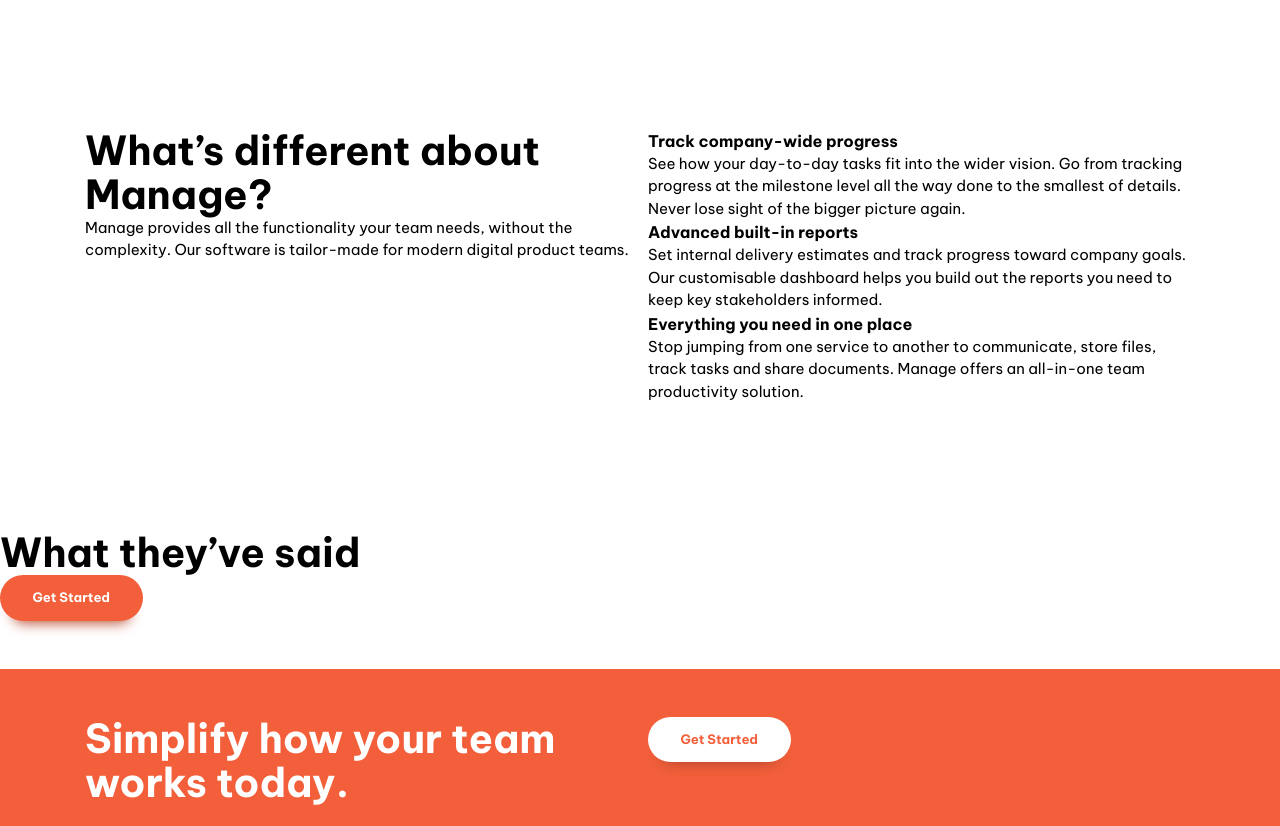
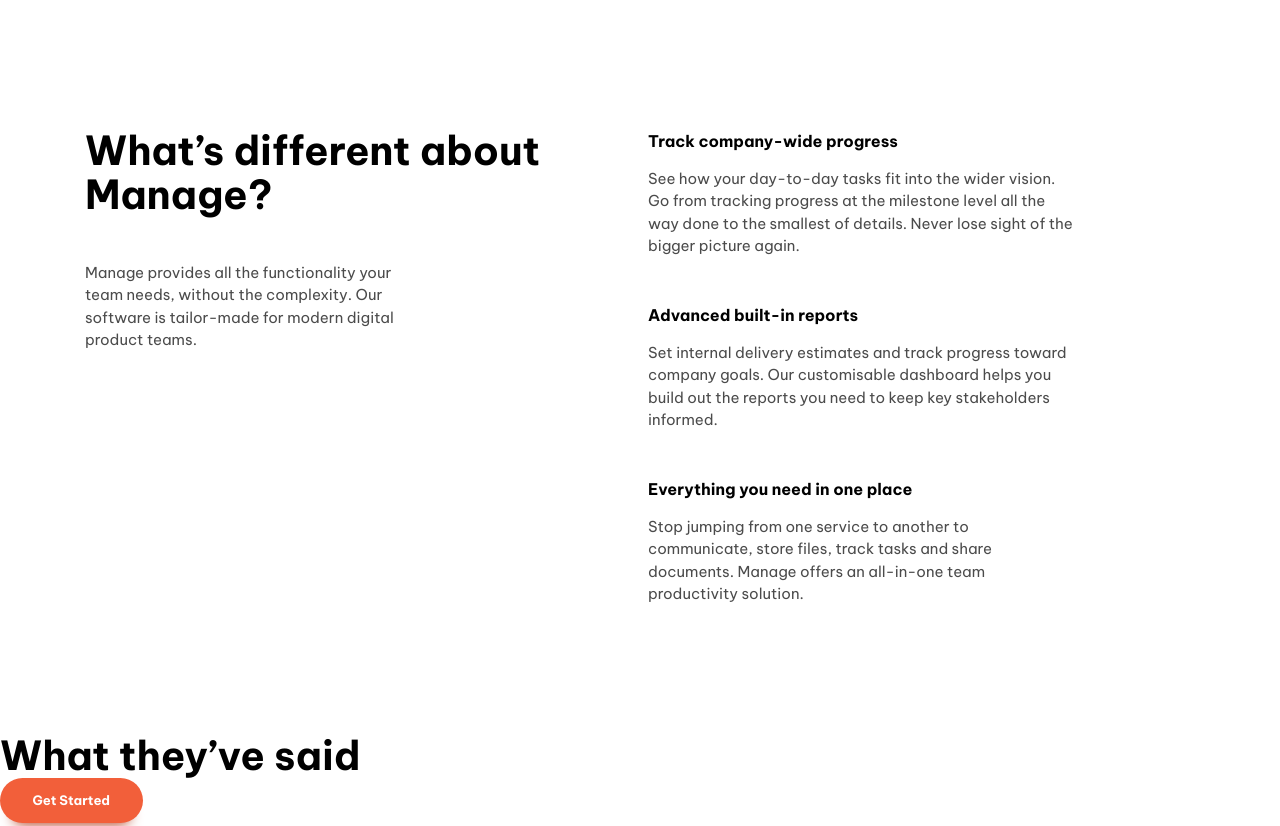
Before and after one commit to ViktorijaMart/manage-landing-page, a website built with Vite: page index.html in a window 1280 px wide. Shown: the part 700-1526 px from the top of the page. Built offline with nearby package versions, Linux system fonts and the light colour scheme.

Commit message:
spacing css

```diff
--- a/index.html
+++ b/index.html
@@ -70,7 +70,7 @@
       <section class="padding-block-900">
         <div class="container">
           <div class="even-columns">
-            <div>
+            <div class="flow">
               <h1 class="fs-primary-heading fw-bold">
                 Bring everyone together to build better products.
               </h1>
@@ -90,7 +90,7 @@
       <section class="padding-block-900">
         <div class="container">
           <div class="even-columns">
-            <div>
+            <div class="flow">
               <h2 class="fs-secondary-heading fw-bold">
                 What’s different about Manage?
               </h2>
@@ -101,33 +101,40 @@
               </p>
             </div>
             <div>
-              <ul class="numbered-items" role="list">
+              <ul class="numbered-items | flow" role="list">
                 <li>
+                  <div class="flow" style="--flow-spacer: 1em">
                     <h3 class="fs-600 fw-bold">Track company-wide progress</h3>
-                  <p>
-                    See how your day-to-day tasks fit into the wider vision. Go
-                    from tracking progress at the milestone level all the way
-                    done to the smallest of details. Never lose sight of the
-                    bigger picture again.
+                    <p data-width="wide">
+                      See how your day-to-day tasks fit into the wider vision.
+                      Go from tracking progress at the milestone level all the
+                      way done to the smallest of details. Never lose sight of
+                      the bigger picture again.
                     </p>
+                  </div>
                 </li>
                 <li>
+                  <div class="flow" style="--flow-spacer: 1em">
                     <h3 class="fs-600 fw-bold">Advanced built-in reports</h3>
-                  <p>
+                    <p data-width="wide">
                       Set internal delivery estimates and track progress toward
                       company goals. Our customisable dashboard helps you build
-                    out the reports you need to keep key stakeholders informed.
+                      out the reports you need to keep key stakeholders
+                      informed.
                     </p>
+                  </div>
                 </li>
                 <li>
+                  <div class="flow" style="--flow-spacer: 1em">
                     <h3 class="fs-600 fw-bold">
                       Everything you need in one place
                     </h3>
-                  <p>
+                    <p data-width="wide">
                       Stop jumping from one service to another to communicate,
-                    store files, track tasks and share documents. Manage offers
-                    an all-in-one team productivity solution.
+                      store files, track tasks and share documents. Manage
+                      offers an all-in-one team productivity solution.
                     </p>
+                  </div>
                 </li>
               </ul>
             </div>
@@ -174,7 +181,7 @@
           </div>
           <div class="">
             <nav aria-label="footer">
-              <ul role="list">
+              <ul class="flow" style="--flow-spacer: 1em" role="list">
                 <li><a href="#">Home</a></li>
                 <li><a href="#">Pricing</a></li>
                 <li><a href="#">Products</a></li>
--- a/style.css
+++ b/style.css
@@ -120,31 +120,20 @@ svg {
   }
 }
 
-.container {
-  --max-width: 1110px;
-  --padding: 1rem;
-
-  width: min(var(--max-width), 100% - (var(--padding)) * 2);
-  margin-inline: auto;
-}
-
-.even-columns {
-  display: grid;
-  gap: 1rem;
-}
-
-@media (min-width: 50em) {
-  .even-columns {
-    grid-auto-flow: column;
-    grid-auto-columns: 1fr;
-  }
-}
-
 /* general styling */
 
 body {
   font-size: var(--fs-body);
   font-family: var(--ff-body);
+}
+
+p:not([class]) {
+  opacity: 0.7;
+  max-width: 32ch;
+}
+
+p[data-width="wide"] {
+  max-width: 42ch;
 }
 
 /* button */
@@ -274,6 +263,31 @@ body {
 
 /* Utility classes */
 
+.container {
+  --max-width: 1110px;
+  --padding: 1rem;
+
+  width: min(var(--max-width), 100% - (var(--padding)) * 2);
+  margin-inline: auto;
+}
+
+/* selects from the second child (leaves the firstborn alone) */
+.flow > * + * {
+  margin-top: var(--flow-spacer, 3em);
+}
+
+.even-columns {
+  display: grid;
+  gap: 1rem;
+}
+
+@media (min-width: 50em) {
+  .even-columns {
+    grid-auto-flow: column;
+    grid-auto-columns: 1fr;
+  }
+}
+
 .visually-hidden {
   position: absolute;
   position: absolute !important;
```
Lines whose indentation alone changed are shown as unchanged.
